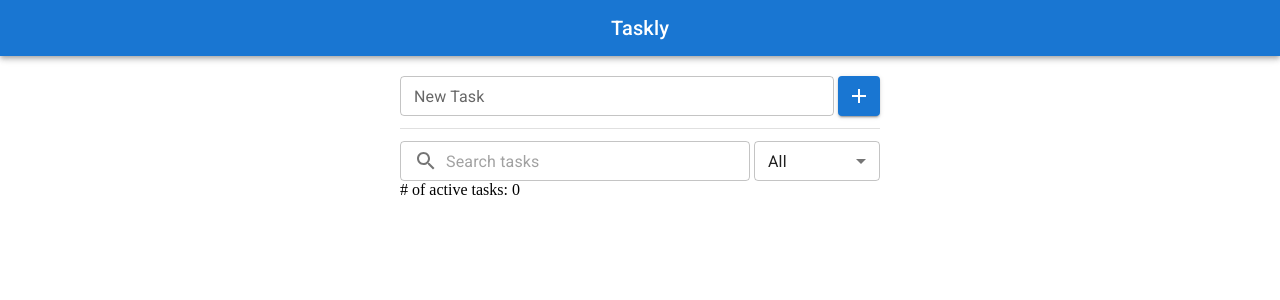
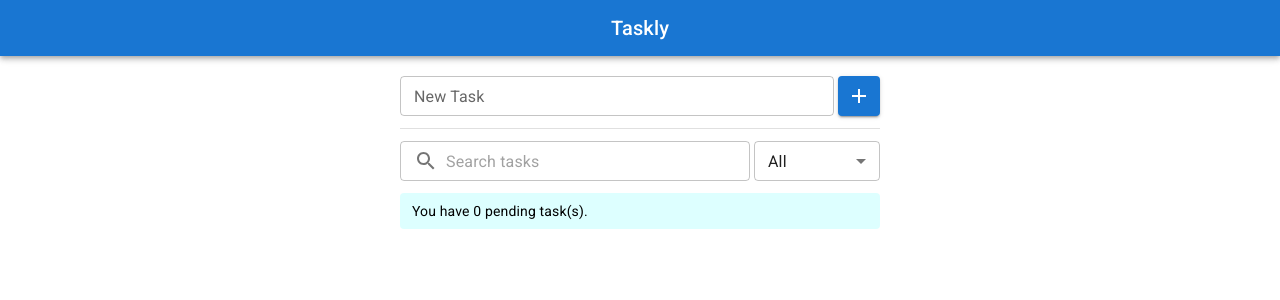
Before and after one commit to Kyubinhan/taskly, a React (Create React App) app: page / in a window 1280 px wide. Shown: the top 300 px of the page. Built offline with nearby package versions, Linux system fonts and the light colour scheme.

Commit message:
Add styling to ActiveTaskCount component
and modify the text a bit

```diff
--- a/src/components/ActiveTaskCount/ActiveTaskCount.tsx
+++ b/src/components/ActiveTaskCount/ActiveTaskCount.tsx
@@ -1,11 +1,22 @@
+import Typography from "@mui/material/Typography"
 import React from "react"
+
+import styles from "./style.module.css"
 
 interface Props {
   count: number
 }
 
 const ActiveTaskCount: React.FC<Props> = ({ count }) => {
-  return <div data-testid="active-task-count"># of active tasks: {count}</div>
+  return (
+    <Typography
+      className={styles.count}
+      data-testid="active-task-count"
+      variant="body2"
+    >
+      You have {count} pending task(s).
+    </Typography>
+  )
 }
 
 export default ActiveTaskCount
--- /dev/null
+++ b/src/components/ActiveTaskCount/style.module.css
@@ -0,0 +1,7 @@
+.count {
+  border-radius: 4px;
+  padding: 8px 12px;
+  background-color: #ddffff;
+  margin-top: 12px !important;
+  margin-bottom: 8px !important;
+}
```
Also changed, not shown: 2 other files (tests, documents, lock files or other folders).
